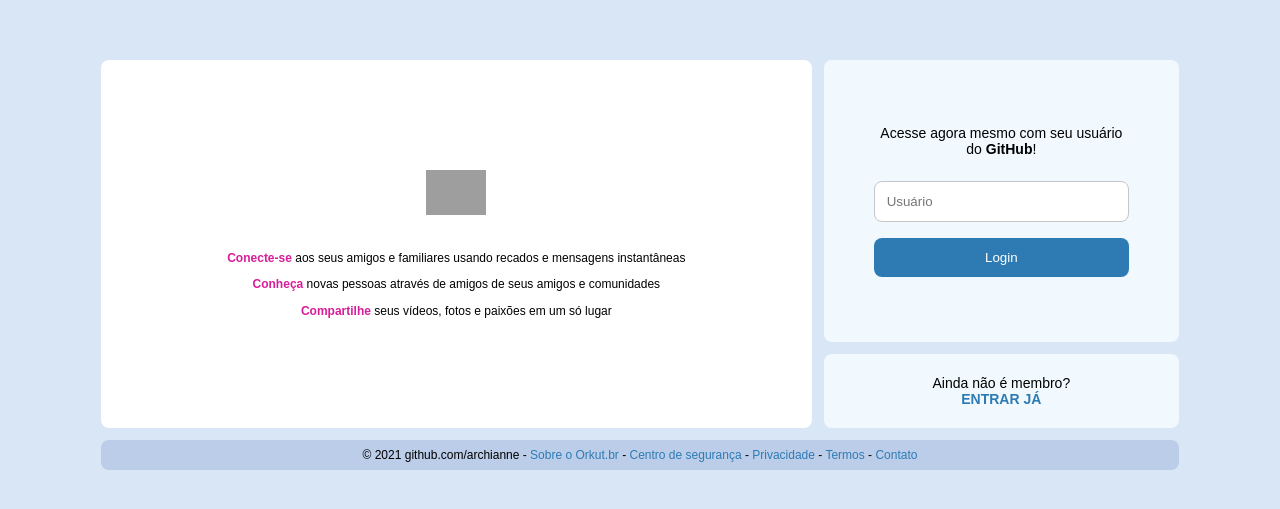
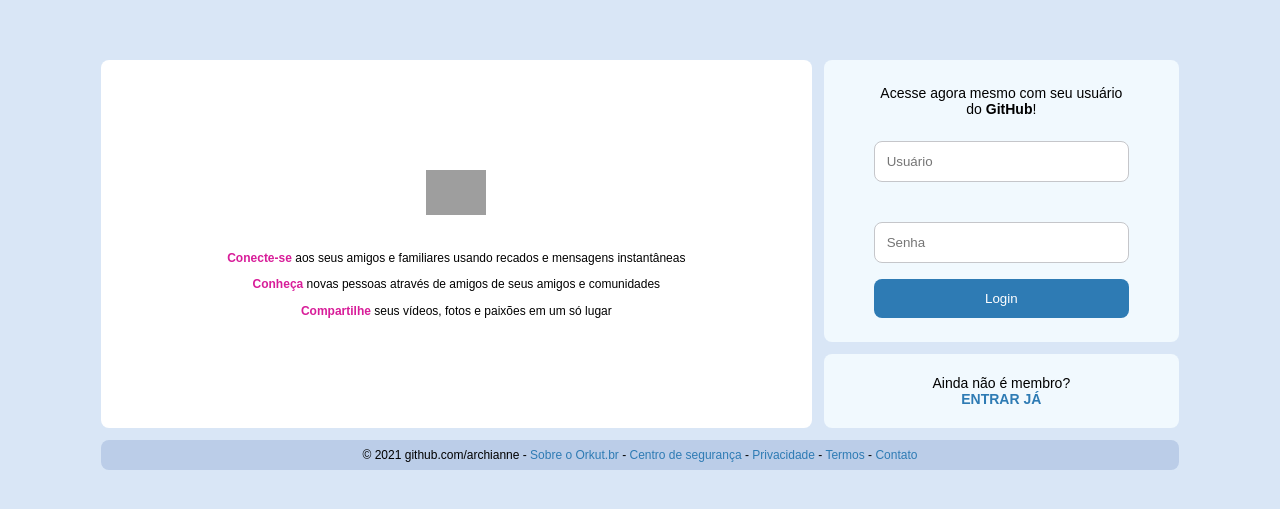
Before and after one commit to Archianne/orkoot, a Next.js app: page /login in a window 1280 px wide. Shown: the part 135-644 px from the top of the page. Built offline with nearby package versions, Linux system fonts and the light colour scheme; grey boxes are pictures that could not be loaded.

Commit message:
password input

```diff
--- a/pages/api/comunidades.js
+++ b/pages/api/comunidades.js
@@ -2,10 +2,10 @@
 
 export default async (request, response) => {
   if (request.method === "POST") {
-    const TOKEN = "25acca2b4d69b8028d5c4269bc2946";
+    const TOKEN = "8266ed55b439e42feb112f215ad120";
     const client = new SiteClient(TOKEN);
     const registerCreated = await client.items.create({
-      itemType: "966842",
+      itemType: "975939",
       ...request.body,
     });
 
--- a/pages/index.js
+++ b/pages/index.js
@@ -38,7 +38,7 @@
   }, []);
 
   //API GRAPHQL
-  const TOKEN = "25acca2b4d69b8028d5c4269bc2946";
+  const TOKEN = "fc4d4558e7f8f7979209609b36261d";
   const URL = "https://graphql.datocms.com/";
 
   useEffect(() => {
--- a/src/components/LoginForm/index.js
+++ b/src/components/LoginForm/index.js
@@ -2,17 +2,21 @@
 import { useRouter } from "next/router"; //NextJS Hook
 import nookies from "nookies";
 
+const correctPassword = "alurakut";
+
 const LoginForm = () => {
+  const [githubUser, setGithubUser] = useState("");
+  const [password, setPassword] = useState("");
   const router = useRouter();
-  const [githubUser, setGithubUser] = useState([]);
+  const URL = "https://alurakut.vercel.app/api/login";
   return (
     <section className="formArea">
       <form
         className="box"
         onSubmit={(e) => {
           e.preventDefault();
-
-          fetch("https://alurakut.vercel.app/api/login", {
+          if (password === correctPassword) {
+            fetch(URL, {
               method: "POST",
               headers: {
                 "Content-Type": "application/json",
@@ -27,6 +31,8 @@
               });
               router.push("/");
             });
+          }
+          console.log(`Senha: ${correctPassword}`);
         }}
       >
         <p>
@@ -39,6 +45,19 @@
             setGithubUser(e.target.value);
           }}
         />
+        <input
+          placeholder="Senha"
+          // type="password"
+          value={password}
+          onChange={(e) => {
+            setPassword(e.target.value);
+            if (e.target.value === correctPassword) {
+              setPassword(correctPassword);
+              console.log("Senha correta");
+            }
+          }}
+        />
+
         <button type="submit">Login</button>
       </form>
 
```
Lines whose indentation alone changed are shown as unchanged.
